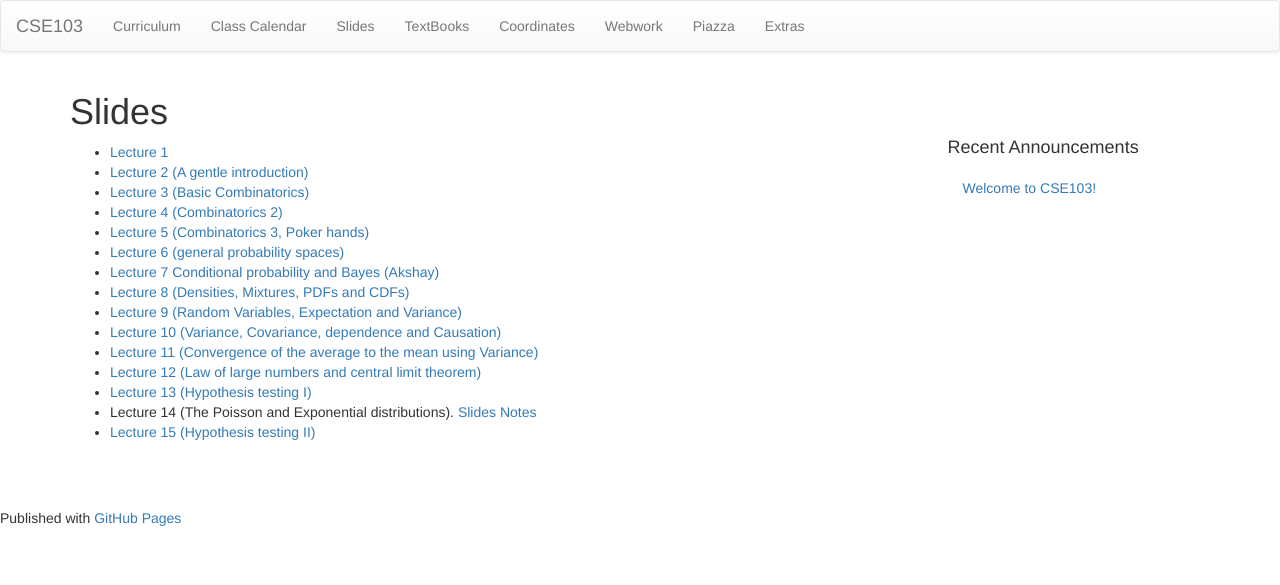
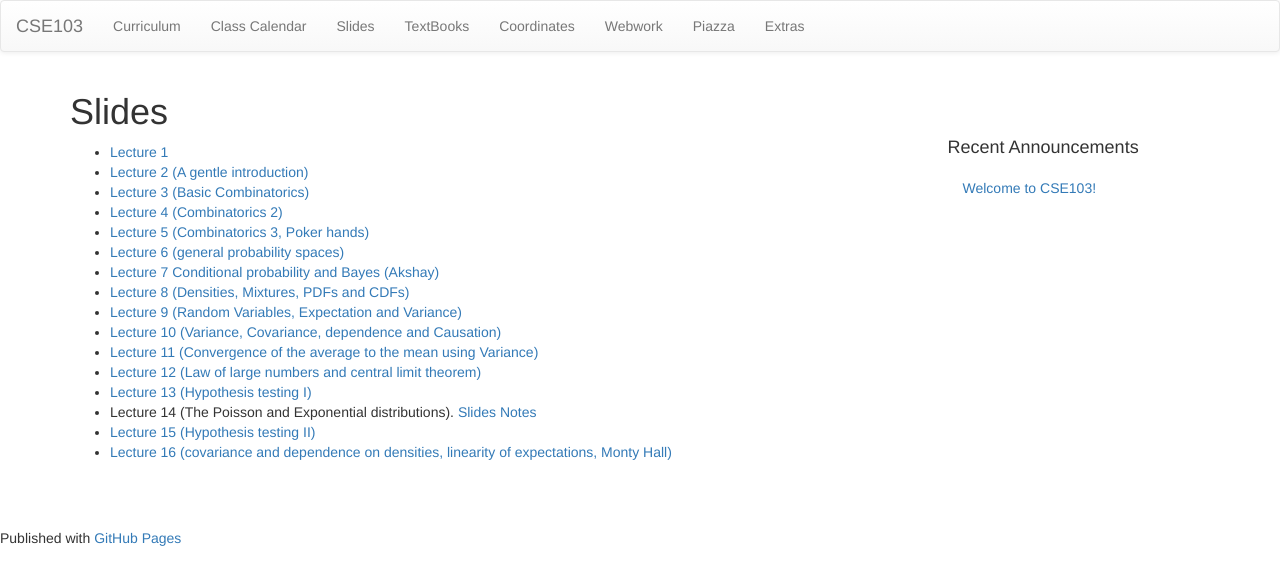
Before and after one commit to cse103/cse103.github.io, a Jekyll site: the page built from pages/18.Slides.md, in a window 1280 px wide. Shown: the top 585 px of the page. Built offline with Jekyll 4.4.1, drawn with Linux system fonts in a browser that asks for light colours; nearby versions of some CDN libraries; Markdown is read by kramdown in place of the engine named in the settings.

Commit message:
Adding Prob & Stat review lecture

```diff
--- a/pages/18.Slides.md
+++ b/pages/18.Slides.md
@@ -19,3 +19,4 @@ permalink: /slides/
 * [Lecture 13 (Hypothesis testing I)](/Slides/HypothesisTesting.pdf)
 * Lecture 14 (The Poisson and Exponential distributions). [Slides](/Slides/PoiExpSlides.pdf)  [Notes](/Slides/PoiExp.pdf)
 * [Lecture 15 (Hypothesis testing II)](/Slides/HypothesisTesting II.pdf)
+* [Lecture 16 (covariance and dependence on densities, linearity of expectations, Monty Hall)](/Slides/covdepOnDensitiesLinearityInfiniteMontyHall.pdf)
```
Also changed, not shown: 1 other file.
